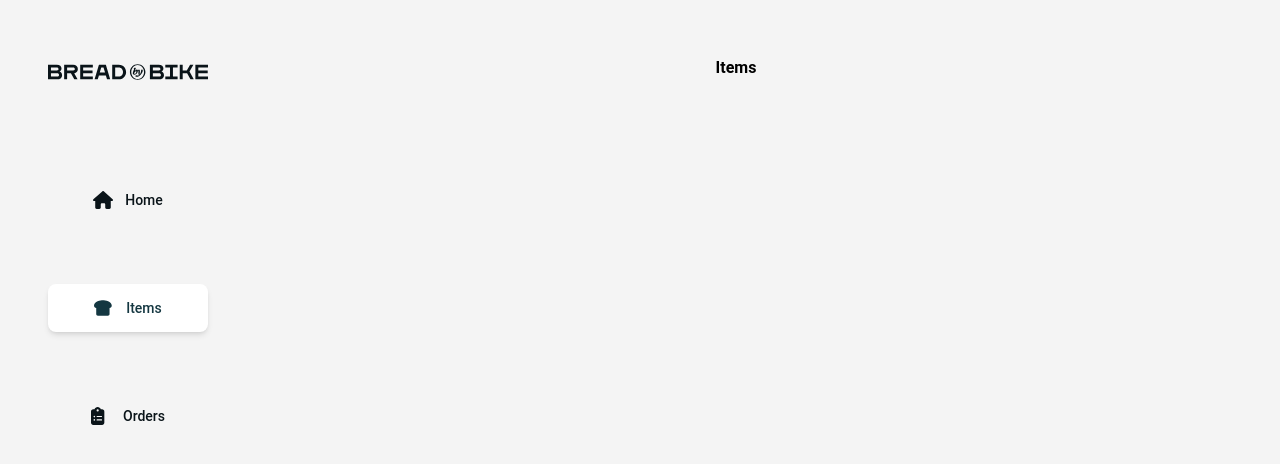
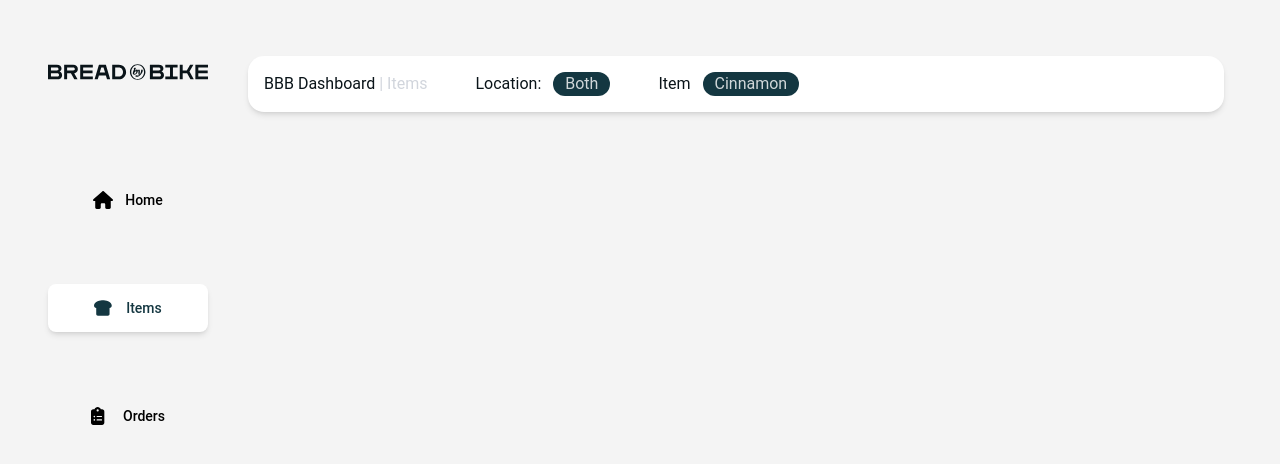
Before and after one commit to MatthewJRayner/breadbybike-dashboard, a React (Vite) app in the folder frontend/: page /items in a window 1280 px wide. Shown: the top 464 px of the page. Built offline with nearby package versions, Linux system fonts and the light colour scheme.

Commit message:
Adjusting code on the existing pages to differentiate easier and started intial top bar coding

```diff
--- a/frontend/src/App.jsx
+++ b/frontend/src/App.jsx
@@ -10,7 +10,7 @@ function App() {
     <Router>
       <div className='flex'>
         <Navbar />
-        <div className='flex-1 p-6 min-h-screen'>
+        <div className='flex-1 p-6 min-h-screen w-fit'>
           <Routes>
             <Route path='/' element={<Home />} />
             <Route path='/items' element={<Items />} />
--- a/frontend/src/index.css
+++ b/frontend/src/index.css
@@ -12,7 +12,7 @@
     --color-bbb-blue-800: oklch(0.1895 0.0212 218.13);
     --color-bbb-blue-900: oklch(0.142 0.0139 214.07);
 
-    --color-text_black: oklch(0.1841 0.0179 230.66);
+    --color-black_text: oklch(0.1841 0.0179 230.66);
     --color-background_grey: oklch(0.9672 0 0);
 }
 
--- a/frontend/src/pages/Home.jsx
+++ b/frontend/src/pages/Home.jsx
@@ -1,6 +1,12 @@
 function Home() {
     return (
-        <h1 className='text-2x1 font-semibold'>Home</h1>
+        <div className="flex-col">
+            <div className="bg-white shadow-md flex p-4 rounded-2xl text-md">
+                <h1 className="text-black_text mr-12">BBB Dashboard <span className="text-gray-300"> | Home</span></h1>
+                <h1 className="text-black_text mr-3">Location: </h1>
+                <div className='bg-bbb-blue-500 rounded-2xl pr-3 pl-3 text-bbb-blue-100'>Both</div>
+            </div>
+        </div>
     );
 }
 
--- a/frontend/src/pages/Items.jsx
+++ b/frontend/src/pages/Items.jsx
@@ -1,6 +1,18 @@
 function Items() {
     return (
-        <h1 className='text-2x1 font-semibold'>Items</h1>
+        <div className="flex-col">
+            <div className="bg-white shadow-md flex p-4 rounded-2xl text-md">
+                <h1 className="text-black_text mr-12">BBB Dashboard <span className="text-gray-300"> | Items</span></h1>
+                <div className='flex mr-12'>
+                    <h1 className="text-black_text mr-3">Location: </h1>
+                    <div className='bg-bbb-blue-500 rounded-2xl pr-3 pl-3 text-bbb-blue-100'>Both</div>
+                </div>
+                <div className='flex'>
+                    <h1 className="text-black_text mr-3">Item </h1>
+                    <div className='bg-bbb-blue-500 rounded-2xl pr-3 pl-3 text-bbb-blue-100'>Cinnamon</div>
+                </div>
+            </div>
+        </div>
     );
 }
 
--- a/frontend/src/pages/Orders.jsx
+++ b/frontend/src/pages/Orders.jsx
@@ -1,6 +1,10 @@
 function Orders() {
     return (
-        <h1 className='text-2x1 font-semibold'>Orders</h1>
+        <div className="flex-col">
+            <div className="bg-white shadow-md flex p-4 rounded-2xl">
+                <h1 className="text-black_text text-md mr-12">BBB Dashboard <span className="text-gray-300"> | Orders</span></h1>
+            </div>
+        </div>
     );
 }
 
```
